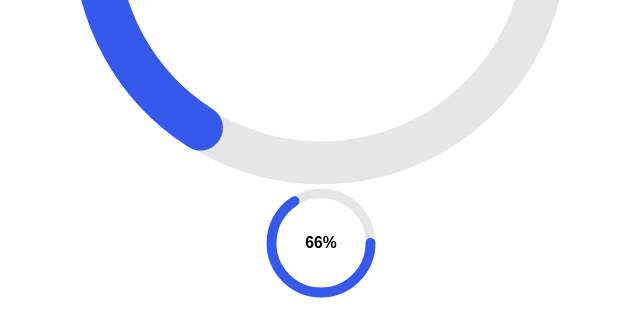
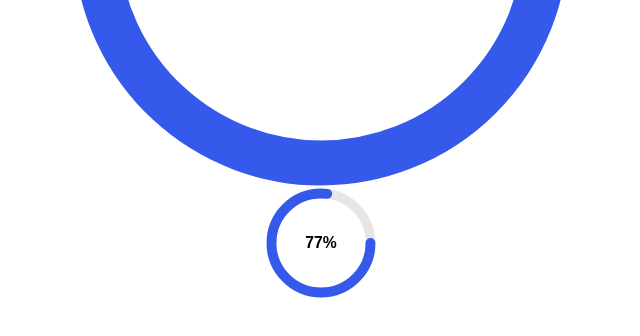
Before and after one commit to TheBolliwood/circleChart, a plain HTML site: page examples/circle.html in a window 1280 px wide. Shown: the part 320-656 px from the top of the page, without its empty margins (319-959 px from the left). Drawn offline with Linux system fonts and the light colour scheme.

Commit message:
v01 example update

```diff
--- a/examples/circle.html
+++ b/examples/circle.html
@@ -2,26 +2,21 @@
 
 <body>
     <div class="circleChart" id="0"></div>
-    <div class="circleChart" id="1" data-deg="144"></div>
+    <div class="circleChart" id="1" data-value="77"></div>
     <script src="jquery.js"></script>
     <script src="../src/circleChart.js"></script>
     <script>
         $(".circleChart#1").circleChart();
         $(".circleChart#0").circleChart({
             size: 500,
-            deg: 230,
-            startAngle: 0,
-            counterclockwise: true,
-
+            value: 55,
+            onDraw: function(el, circle) {
+              $(".circleChart_text", el).html(Math.round(circle.value)+"%");
+            }
         });
         setInterval(function() {
             $(".circleChart#0").circleChart({
-                deg: Math.random() * 360,
-                text: 0,
-                textCenter: true,
-                onDraw: function(el, circle) {
-                    $(".circleChart_text", el).html(Math.round(circle.settings.counterclockwise ? 360 - (circle.cAngle * 180 / Math.PI) : circle.cAngle * 180 / Math.PI))
-                }
+                value: Math.random() * 100
             });
         }, 4000);
     </script>
```
